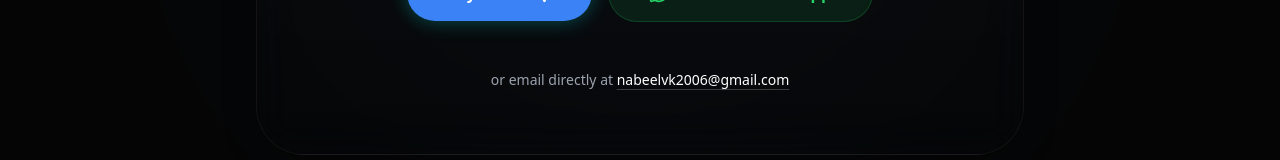
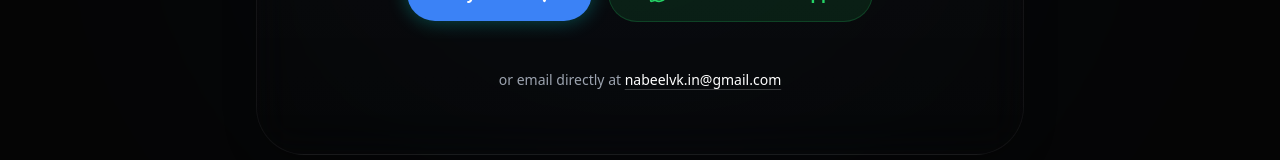
Before and after one commit to Nabeelvk8891/nabeelvk-portfolio, a Next.js app: page / in a window 1280 px wide. Shown: the part 5552-5712 px from the top of the page. Built offline with nearby package versions, Linux system fonts and the light colour scheme.

Commit message:
Update Contact.tsx

```diff
--- a/components/sections/Contact.tsx
+++ b/components/sections/Contact.tsx
@@ -57,7 +57,7 @@ export default function Contact() {
                         </div>
 
                         <div className="mt-12 text-sm text-muted-foreground">
-                            or email directly at <a href="mailto:nabeelvk2006@gmail.com" className="text-white hover:text-primary transition-colors underline decoration-white/20 underline-offset-4">nabeelvk2006@gmail.com</a>
+                            or email directly at <a href="mailto:nabeelvk.in@gmail.com" className="text-white hover:text-primary transition-colors underline decoration-white/20 underline-offset-4">nabeelvk.in@gmail.com</a>
                         </div>
                     </GlassCard>
                 </motion.div>
```
